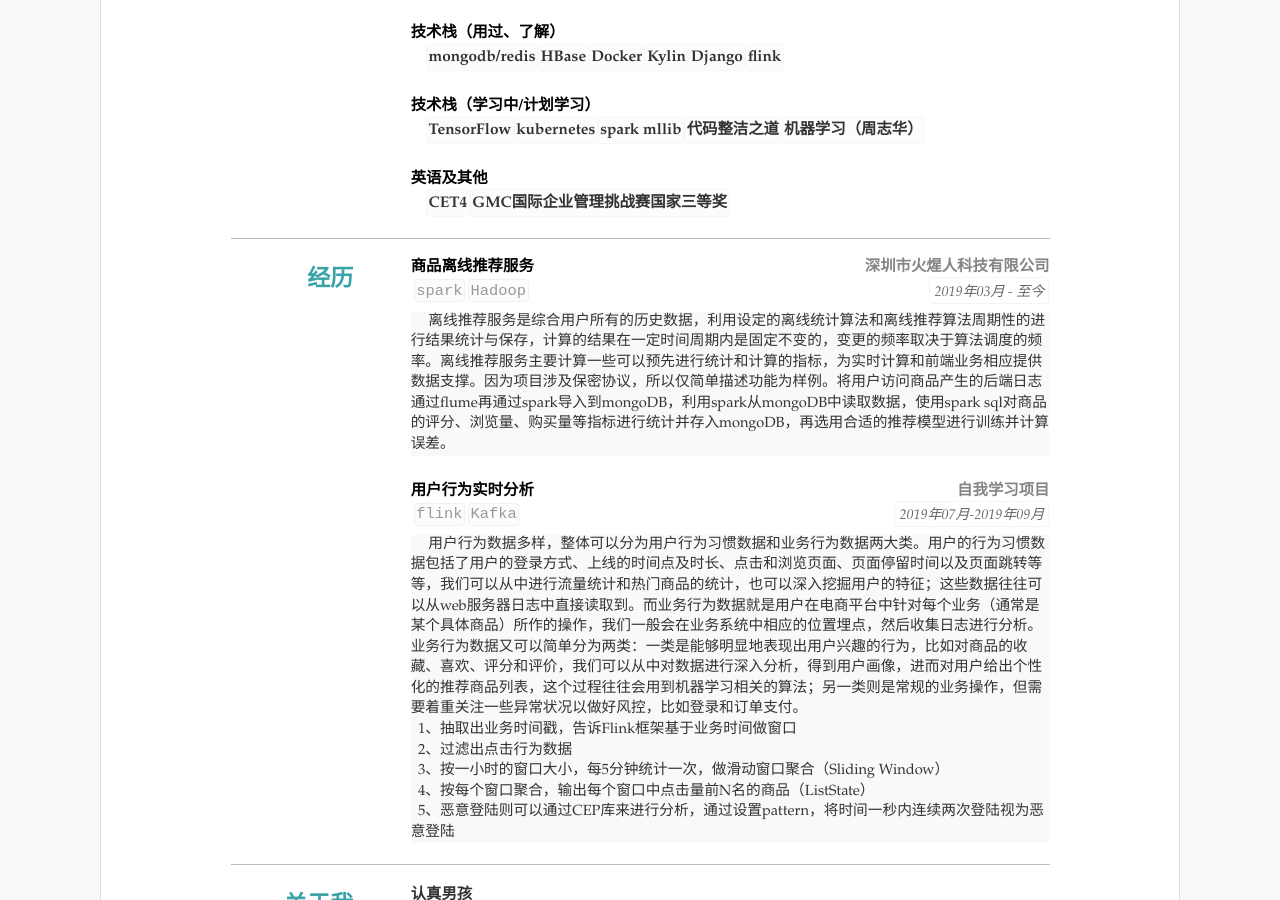
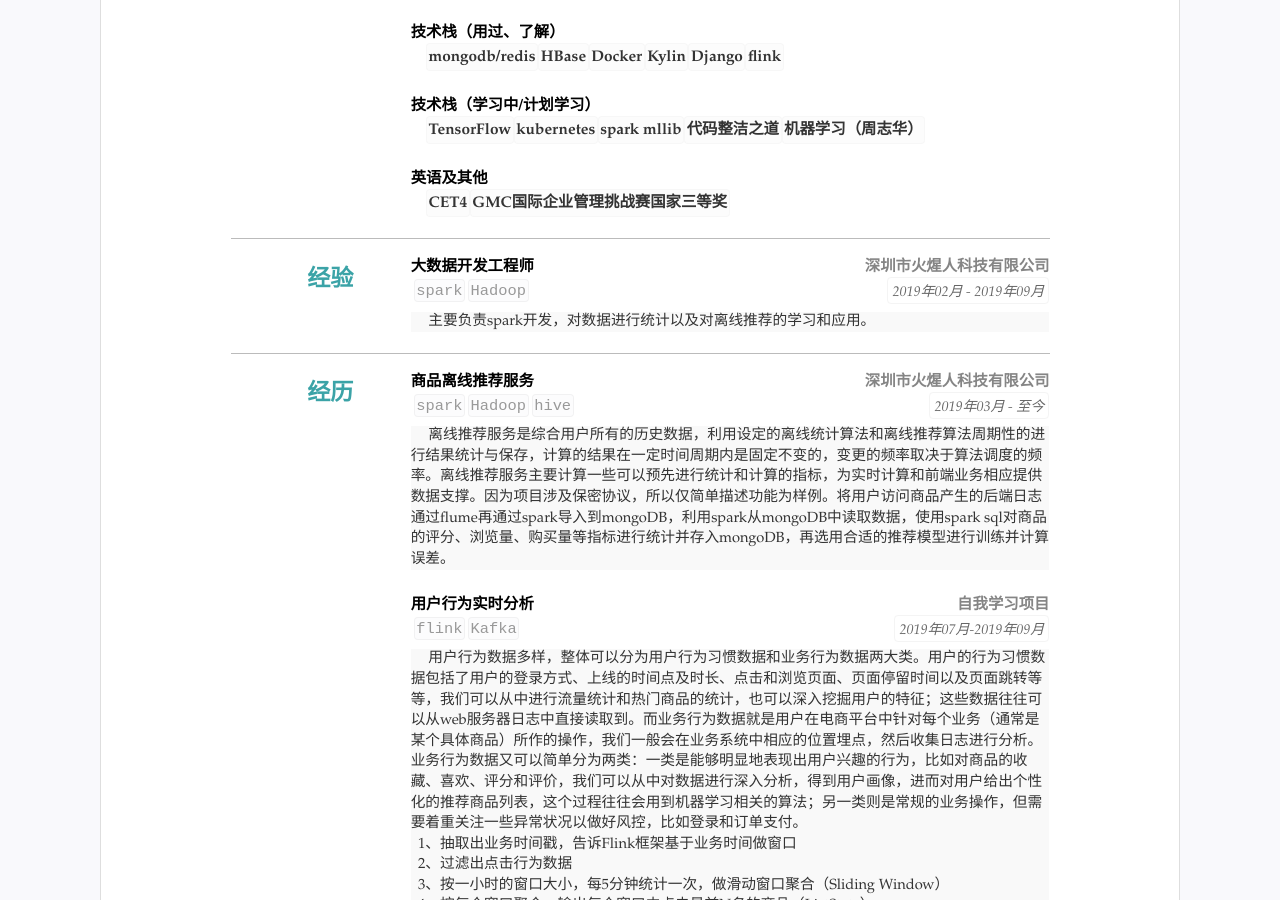
Before and after one commit to llluno/resume, a Jekyll site: the page built from index.html, in a window 1280 px wide and 900 px high, scrolled down 402 px. Built offline with Jekyll 4.4.1, drawn with Linux system fonts in a browser that asks for light colours.

Commit message:
Update resume.yml

```diff
--- a/_data/resume.yml
+++ b/_data/resume.yml
@@ -79,6 +79,18 @@ main: #简历主要内容，
     - CET4
     - GMC国际企业管理挑战赛国家三等奖
 
+- type: experience
+  name: 经验
+  content:
+  - title: 大数据开发工程师
+    sub: 深圳市火煋人科技有限公司
+    duration: "2019年02月 - 2019年09月"
+    tags:
+    - spark
+    - Hadoop
+
+    detail: 主要负责spark开发，对数据进行统计以及对离线推荐的学习和应用。
+
 - type: projects
   name: 经历
   content:
@@ -87,6 +99,7 @@ main: #简历主要内容，
     tags:
     - spark
     - Hadoop
+    - hive
     detail: 离线推荐服务是综合用户所有的历史数据，利用设定的离线统计算法和离线推荐算法周期性的进行结果统计与保存，计算的结果在一定时间周期内是固定不变的，变更的频率取决于算法调度的频率。离线推荐服务主要计算一些可以预先进行统计和计算的指标，为实时计算和前端业务相应提供数据支撑。因为项目涉及保密协议，所以仅简单描述功能为样例。将用户访问商品产生的后端日志通过flume再通过spark导入到mongoDB，利用spark从mongoDB中读取数据，使用spark sql对商品的评分、浏览量、购买量等指标进行统计并存入mongoDB，再选用合适的推荐模型进行训练并计算误差。
     sub: 深圳市火煋人科技有限公司
 
```
